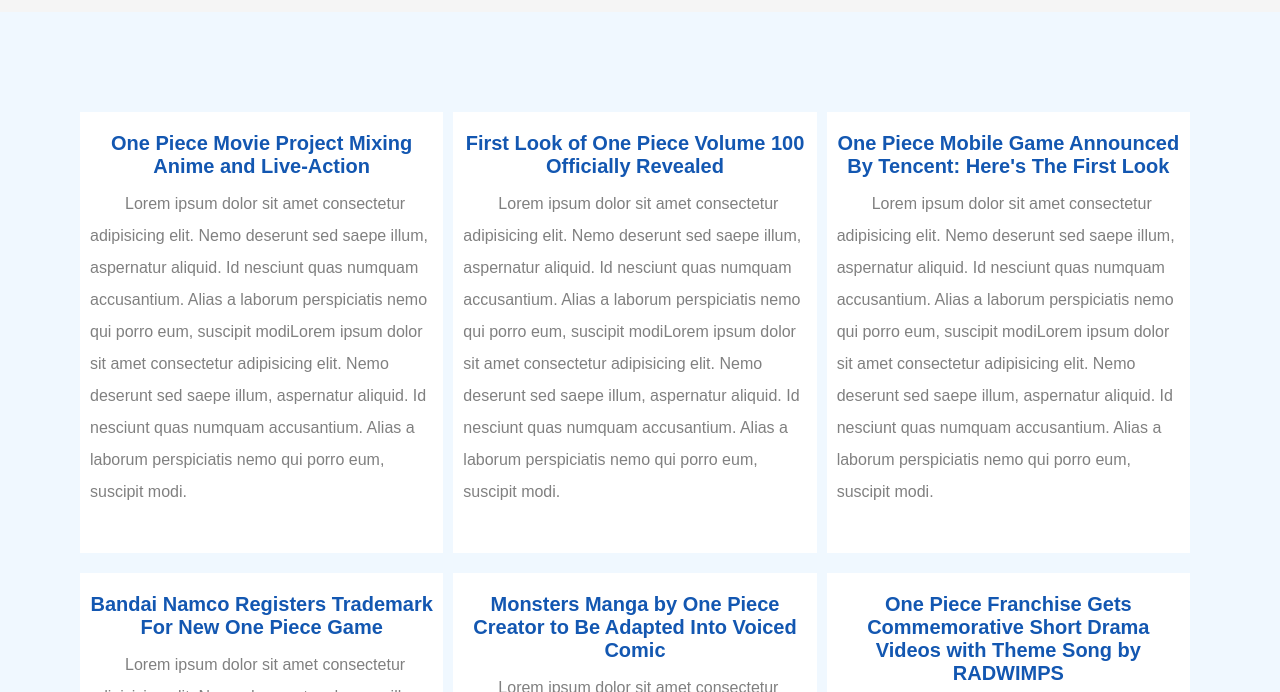
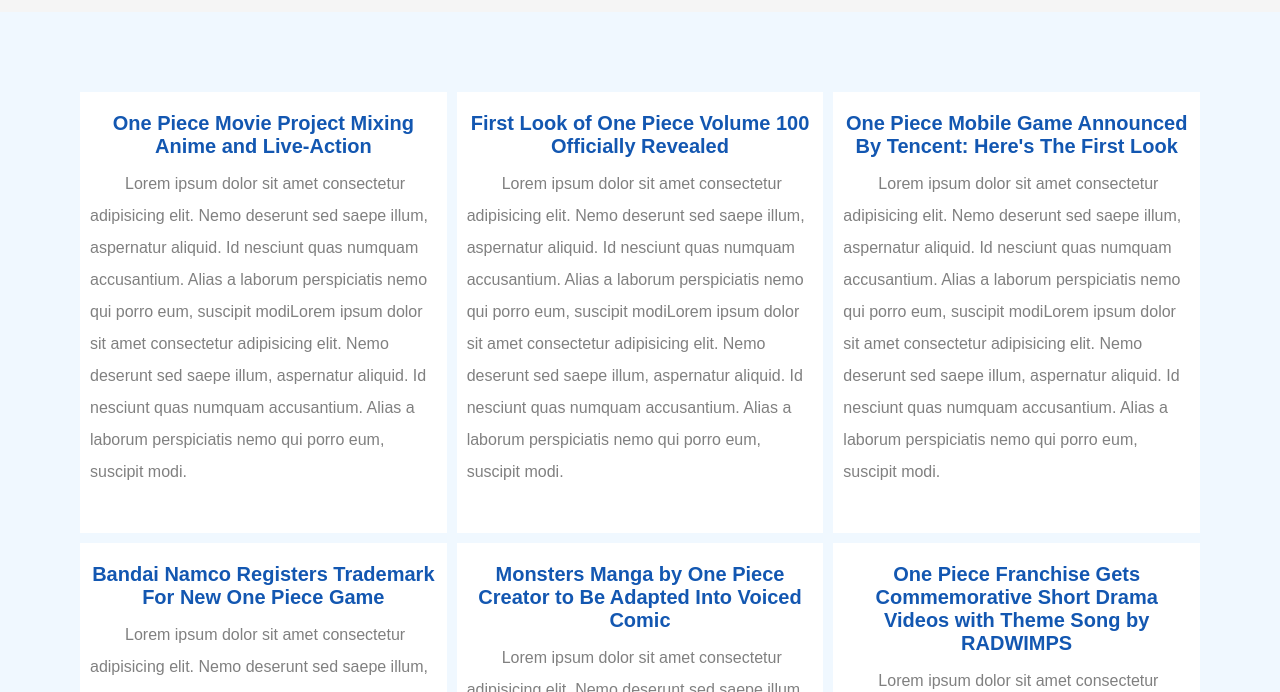
Before and after one commit to Bodykudo/Pirates-Club, a plain HTML site: page news.html in a window 1280 px wide. Shown: the part 777-1469 px from the top of the page. Drawn offline with Linux system fonts and the light colour scheme.

Commit message:
Update styles.css

```diff
--- a/styles.css
+++ b/styles.css
@@ -1,4 +1,11 @@
 /* All Pages */
+
+/* Variables */
+
+:root {
+  --mainColor: #1357b1;
+  --backgroundColor: aliceblue;
+}
 
 /* Global */
 
@@ -8,8 +15,7 @@
   margin: 0;
   padding: 0;
   font-family: Arial, Helvetica, sans-serif;
-  --mainColor: #1357b1;
-  --backgroundColor: aliceblue;
+  outline: none;
 }
 
 ::selection {
@@ -37,6 +43,10 @@ body {
   background-color: var(--mainColor);
   border-radius: 10px;
   outline: none;
+}
+
+::-webkit-scrollbar-thumb:hover {
+  background-color: rgba(19, 87, 177, 0.6);
 }
 
 /* Header */
@@ -245,6 +255,11 @@ section.main {
   width: 100%;
 }
 
+.image iframe {
+  width: 100%;
+  /* height: 100%; */
+}
+
 .images figcaption {
   font-style: italic;
   font-size: 1em;
@@ -344,13 +359,12 @@ section.newsSec {
 .newsSec {
   display: grid;
   grid-template-columns: repeat(3, 1fr);
+  gap: 10px;
 }
 
 .newsSec article {
   background-color: white;
   padding: 10px;
-  margin-right: 10px;
-  margin-top: 20px;
 }
 
 .newsSec article h2 {
```
